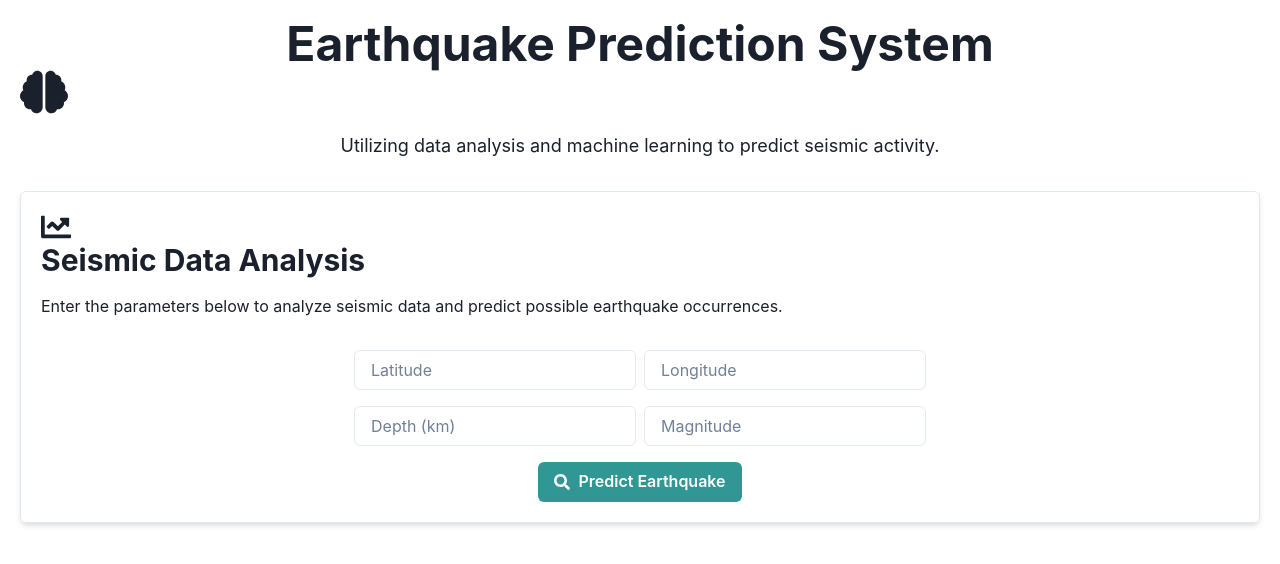
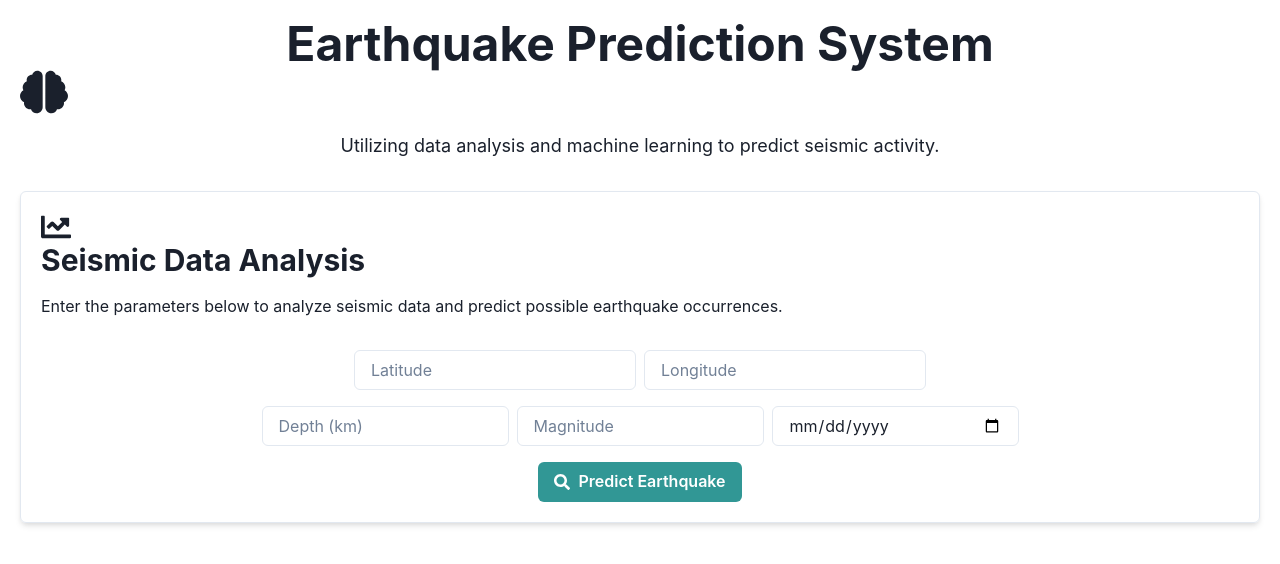
Before and after one commit to GPT-Engineer-App/earthquake-analytics, a React (Vite) app: page / in a window 1280 px wide. Shown: the top 564 px of the page. Built offline with nearby package versions, Linux system fonts and the light colour scheme.

Commit message:
ユーザーが入力した日付に起こる地震をよそく
Added a date input field to the `Index` component to allow users to input a date for earthquake prediction.

```diff
--- a/src/pages/Index.jsx
+++ b/src/pages/Index.jsx
@@ -41,6 +41,7 @@ const Index = () => {
             <HStack>
               <Input placeholder="Depth (km)" />
               <Input placeholder="Magnitude" />
+              <Input placeholder="Date (YYYY-MM-DD)" type="date" />
             </HStack>
             <Button leftIcon={<FaSearch />} colorScheme="teal" onClick={handlePredictClick}>
               Predict Earthquake
```
